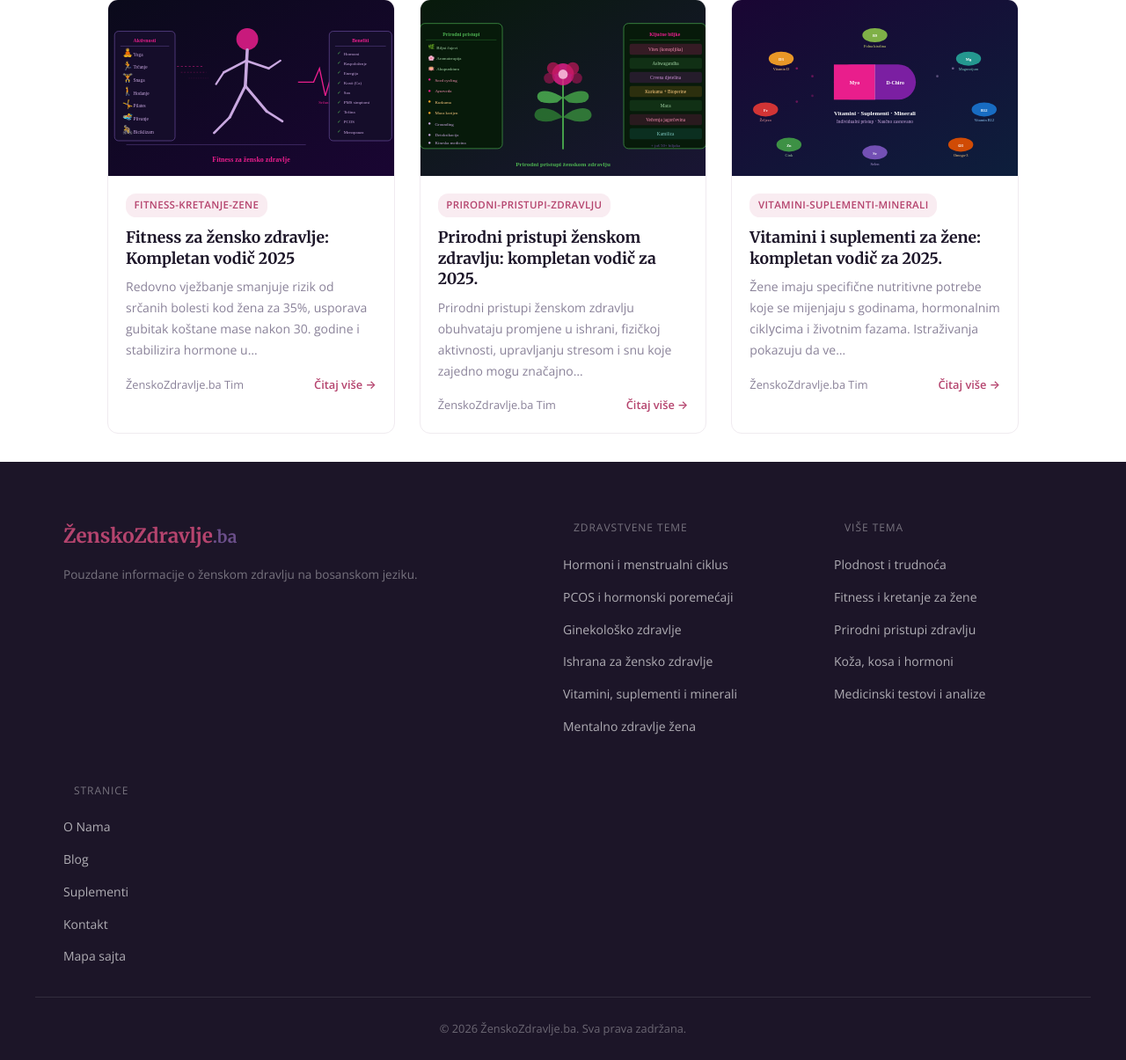
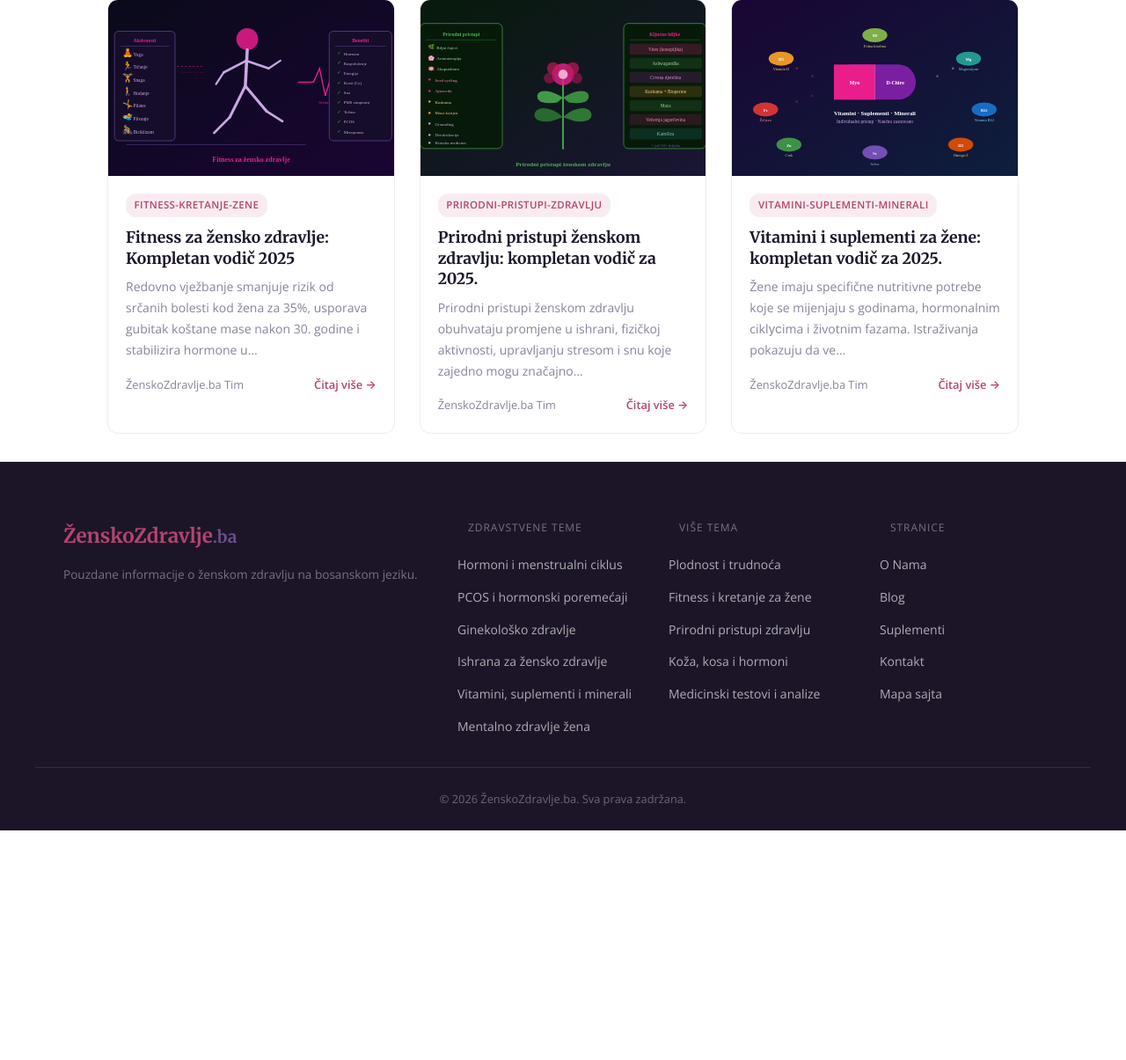
Before and after one commit to by-hana/zenskozdravljeba, a Django app: page /blog/ in a window 1280 px wide. Shown: the part 4211-5416 px from the top of the page at 88% size. After the commit the page ends 5155 px from the top, so only its background shows below. Run offline with Django 5.2, Linux system fonts and the light colour scheme; data comes from the database, SQL or seed files in the repository.

Commit message:
Fix footer grid to 4 columns; redesign O Nama and Kontakt pages
- Footer: grid-template-columns 2fr 1fr 1fr 1fr to prevent Stranice column wrapping
- O Nama: hero section, mission cards grid, values strip, medical disclaimer
- Kontakt: contact cards, response time indicator, FAQ section

Co-Authored-By: Claude Sonnet 4.6 <noreply@anthropic.com>

```diff
--- a/static/css/marketing.css
+++ b/static/css/marketing.css
@@ -727,8 +727,8 @@
   margin: 0 auto;
   padding: 4rem 2rem 2rem;
   display: grid;
-  grid-template-columns: 2fr 1fr 1fr;
-  gap: 3rem;
+  grid-template-columns: 2fr 1fr 1fr 1fr;
+  gap: 2rem;
 }
 
 .mkt-footer-logo {
```
